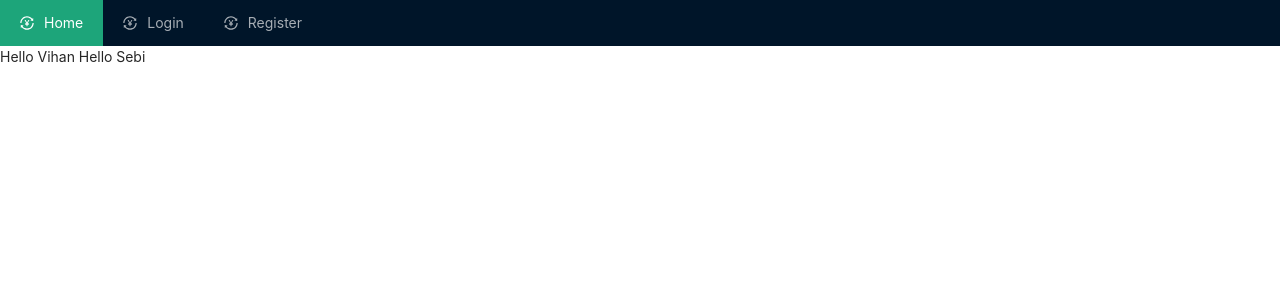
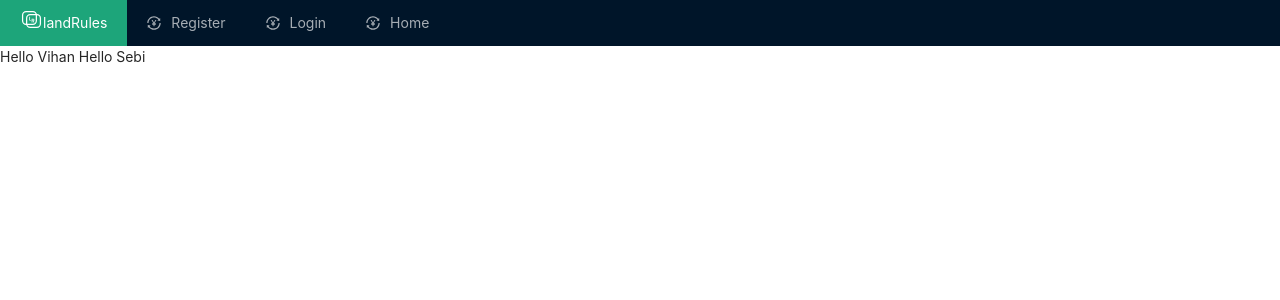
Before and after one commit to timg512372/landrules, a React (Create React App) app in the folder landrules-react/: page / in a window 1280 px wide. Shown: the top 300 px of the page. Built offline with nearby package versions, Linux system fonts and the light colour scheme.

Commit message:
Navbar made

```diff
--- a/landrules-react/src/NavBar.js
+++ b/landrules-react/src/NavBar.js
@@ -4,14 +4,13 @@ import { ClockCircleOutlined, MenuOutlined, TransactionOutlined } from '@ant-des
 import { Router, Link } from "@reach/router"
 const { SubMenu } = Menu;
 
-
-
 function Navbar(props) {
     const [current, setcurrent] = useState('mail');
+    const [hovering, setHovering] = useState(false);
 
     function handleclick(e) {
         console.log('click', e);
-        setcurrent({ current: e.key });
+        setcurrent(e.key);
     }
     {/*NavBar different for diff pages
     props.page = "man" -> return navigation bar for manufacturer page
@@ -20,14 +19,23 @@ function Navbar(props) {
 
     return (
         <Menu onClick={handleclick} selectedKeys={[current]} mode="horizontal" theme="dark">
-            <Menu.Item key="home" icon={<TransactionOutlined />}>
-              <Link to="/">Home</Link>
+            <Menu.Item>
+              <svg width="23" height="17" viewBox="0 0 92 82" fill="none" xmlns="http://www.w3.org/2000/svg">
+                <rect x="3" y="3" width="66.4409" height="61.2131" rx="17" stroke="white" stroke-width="6"/>
+                <rect x="22.5591" y="17.7869" width="66.4409" height="61.2131" rx="17" stroke="white" stroke-width="6"/>
+                <path d="M38.9475 43.5239H44.9275V46.4099H35.3075V28.2619H38.9475V43.5239Z" fill="white"/>
+                <path d="M56.0699 55.8197L52.0659 48.7477H50.3499V55.8197H46.7099V37.6717H53.5219C54.9259 37.6717 56.1219 37.923 57.1099 38.4257C58.0979 38.911 58.8346 39.5783 59.3199 40.4277C59.8226 41.2597 60.0739 42.1957 60.0739 43.2357C60.0739 44.4317 59.7273 45.515 59.0339 46.4857C58.3406 47.439 57.3093 48.0977 55.9399 48.4617L60.2819 55.8197H56.0699ZM50.3499 46.0177H53.3919C54.3799 46.0177 55.1166 45.7837 55.6019 45.3157C56.0873 44.8303 56.3299 44.163 56.3299 43.3137C56.3299 42.4817 56.0873 41.8403 55.6019 41.3897C55.1166 40.9217 54.3799 40.6877 53.3919 40.6877H50.3499V46.0177Z" fill="white"/>
+              </svg>
+              <span>landRules</span>
             </Menu.Item>
-            <Menu.Item key="login" icon={<TransactionOutlined />}>
+            <Menu.Item key="register" icon={<TransactionOutlined />} style={{float: "right"}}>
+              <Link to="/register">Register</Link>
+            </Menu.Item>
+            <Menu.Item key="login" icon={<TransactionOutlined />} style={{float: "right"}}>
               <Link to="/login">Login</Link>
             </Menu.Item>
-            <Menu.Item key="register" icon={<TransactionOutlined />}>
-              <Link to="/register">Register</Link>
+            <Menu.Item key="home" icon={<TransactionOutlined />} style={{float: "right"}}>
+              <Link to="/">Home</Link>
             </Menu.Item>
         </Menu>
     );
```
